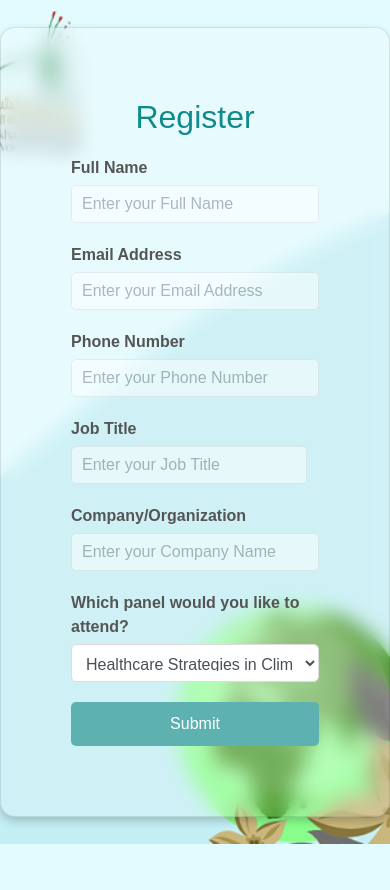
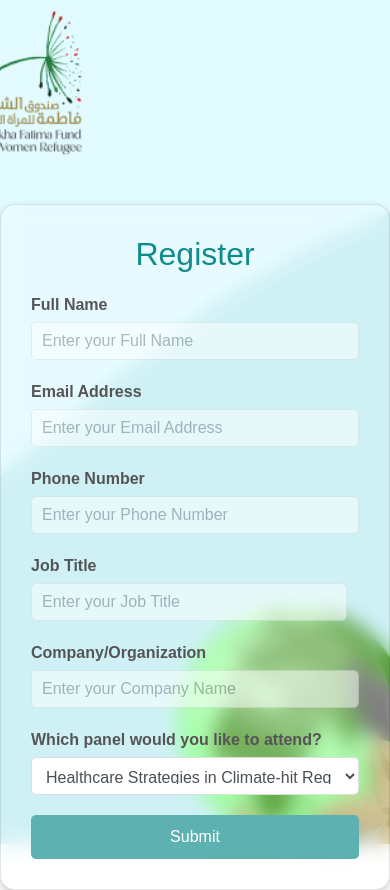
Before and after one commit to Aditya060/Registration, a Django app: page / in a window 390 px wide. Before the commit the page ends 844 px from the top, so only its background shows below. Run offline with Django 4.2, Linux system fonts and the light colour scheme; parts of the project's set-up code (start-up, migrations or seed data) failed here and were passed over; some libraries are stand-ins or nearby versions.

Commit message:
Update register.html
Update view for the mobile web pages

```diff
--- a/core/templates/core/register.html
+++ b/core/templates/core/register.html
@@ -89,7 +89,8 @@
         .container {
         backdrop-filter: blur(10px);
         border: 1px solid rgba(0, 0, 0, 0.1);
-        padding: 70px;
+        padding: 30px;
+        margin-top: 250px;
         border-radius: 15px;
         box-shadow: 0 4px 8px rgba(0, 0, 0, 0.2);
         width: 100%;
```
